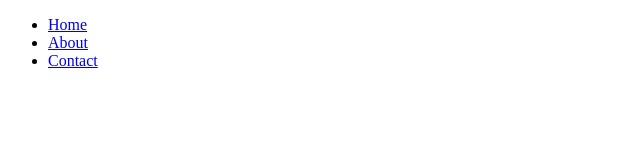
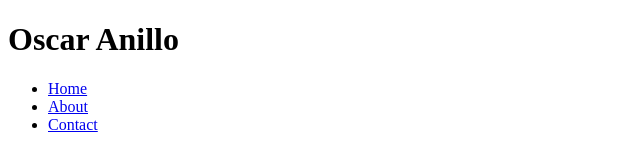
Before and after one commit to OscarAnillo/Git-Refresh, a plain HTML site: page index.html in a window 1280 px wide. Shown: the whole page, without its empty margins (0-640 px from the left). Drawn offline with Linux system fonts and the light colour scheme.

Commit message:
added dev title

```diff
--- a/index.html
+++ b/index.html
@@ -9,6 +9,7 @@
     <div class="container">
         <div class="row">
             <header>
+                <h1>Oscar Anillo</h1>
                 <nav>
                     <ul>
                         <li><a href="/">Home</a></li>
```
